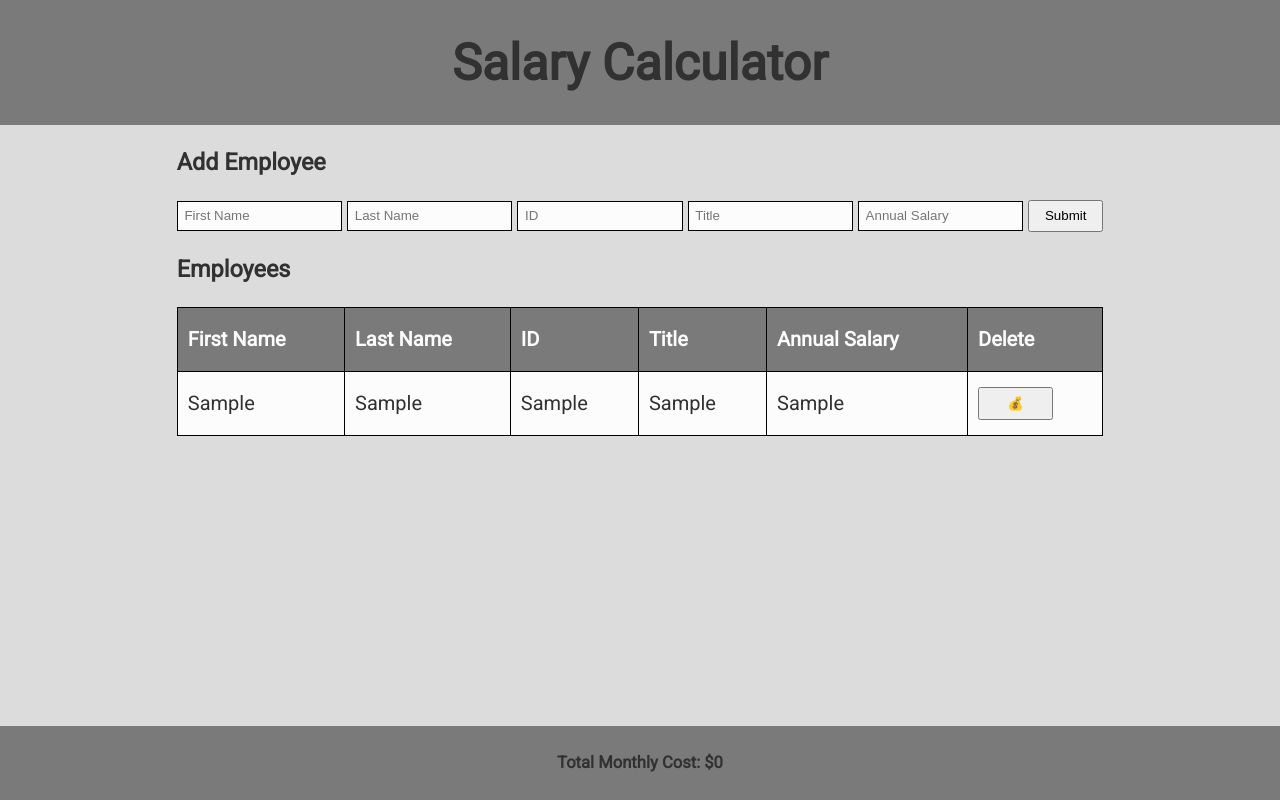
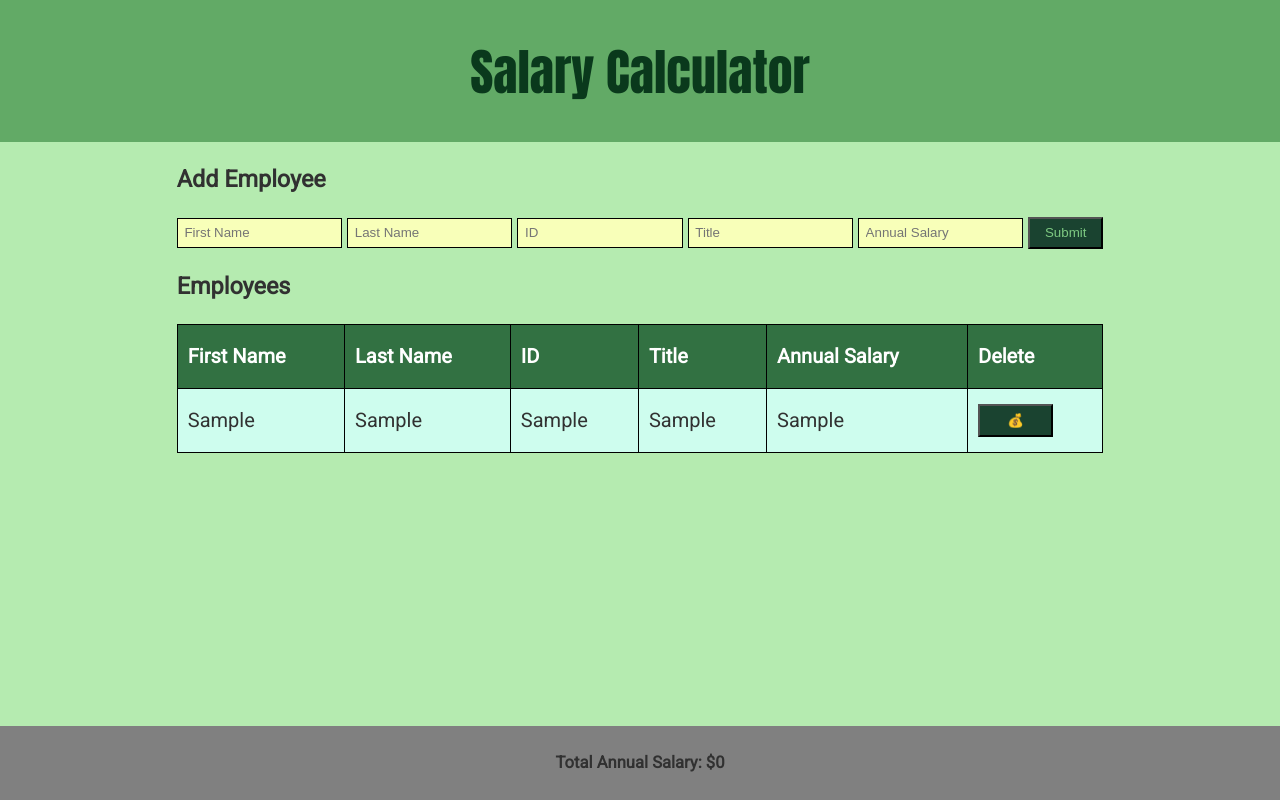
Before and after one commit to usernotfound6/weekend-jquery-salary-calculator, a plain HTML site: page index.html in a window 1280 px wide. Both pictures are taken after typing "Sample", "Sample", "Sample", "Sample", "Sample" into the empty fields and a click on the button "Submit". Drawn offline with Linux system fonts and the light colour scheme.

Commit message:
added red feature, customized ccs

```diff
--- a/script.js
+++ b/script.js
@@ -64,5 +64,13 @@ function calculateAndAppendSum() {
   });
 
   // Append the sum to the footer
-  $("footer").html(`<h5>Total Monthly Cost: $${sum}</h5>`);
+  const footer = $("footer");
+  footer.html(`<h5>Total Annual Salary: $${sum}</h5>`);
+
+  // Add red background color if total annual salary exceeds $20,000
+  if (sum > 20000) {
+    footer.css("background-color", "red");
+  } else {
+    footer.css("background-color", "grey");
   }
+}
--- a/style.css
+++ b/style.css
@@ -1,6 +1,6 @@
 /* GLOBAL TYPOGRAPHY */
 body {
-    background-color: #dcdcdc;
+    background-color: #b5ebb0;
     font-family: 'Roboto', sans-serif;
     color: #313131;
     font-size: 1.25em;
@@ -18,8 +18,10 @@ body {
   }
   header {
     height: 8em;
-    background-color: #7a7a7a;
+    background-color: #62aa66;
     text-align: center;
+    font-family:Impact, Haettenschweiler, 'Arial Narrow Bold', sans-serif;
+    color:rgb(10, 57, 28)
   }
   main {
     flex: auto;
@@ -28,7 +30,7 @@ body {
   }
   footer {
     height: 8em;
-    background-color: #7a7a7a;
+    background-color: #3c8971;
     text-align: center;
   }
 
@@ -49,12 +51,14 @@ body {
   input {
     padding: .5em;
     width: 150px;
-    background: #FCFCFC;
+    background: #f8ffb9;
     border: 1px solid;
   }
   button {
     padding: .5em;
     width: 75px;
+    color: #7eca82;
+    background: #1a4330;
   }
 
 
@@ -73,11 +77,11 @@ body {
     min-width: 3.5em;
   }
   thead {
-    background: #7a7a7a;
-    color: #fcfcfc;
+    background: #327142;
+    color: hsl(0, 0%, 100%);
   }
   tbody tr:nth-child(odd){
-    background: #fcfcfc;
+    background: #cefdee;
   }
   tbody tr:nth-child(even){
     background: #dcdcdc;
```
Lines whose indentation alone changed are shown as unchanged.
